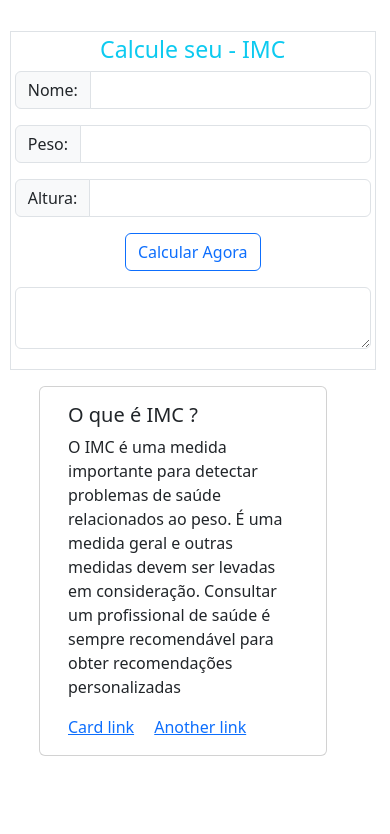
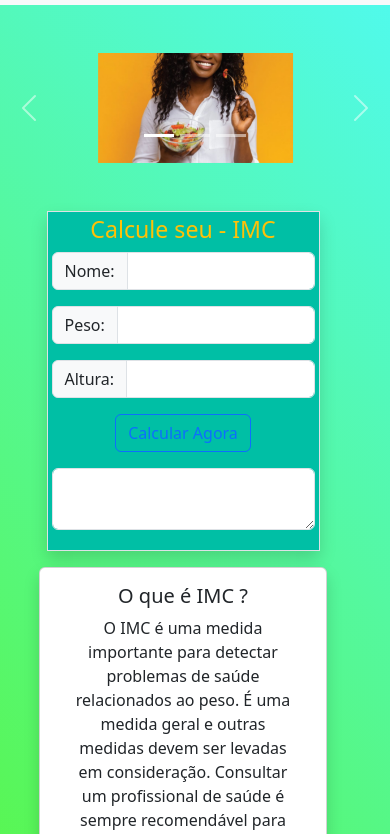
Before and after one commit to Matt1-pixel/calc-imc, a plain HTML site: page index.html in a window 390 px wide. Shown: the part 91-925 px from the top of the page. Before the commit the page ends 847 px from the top, so only its background shows below. Drawn offline with nearby package versions, Linux system fonts and the light colour scheme.

Commit message:
progress

```diff
--- a/index.html
+++ b/index.html
@@ -9,18 +9,18 @@
     <link href="https://cdn.jsdelivr.net/npm/bootstrap@5.3.0-alpha3/dist/css/bootstrap.min.css" rel="stylesheet"
         integrity="sha384-KK94CHFLLe+nY2dmCWGMq91rCGa5gtU4mk92HdvYe+M/SXH301p5ILy+dN9+nJOZ" crossorigin="anonymous">
     <!-- <link rel="stylesheet" href="reset.css"> -->
-    <link rel="stylesheet" href="style.css">
+    <link rel="stylesheet" href="src/style.css">
 
 </head>
 
 <body>
 
-    <nav class=" navbar navbar-expand-lg bg-body-tertiary">
-        <div class="container-fluid ">
+    <nav class="navbar navbar-expand-lg mb-5 bg-body-tertiary">
+        <div class="container-fluid">
             <nav class="navbar bg-body-tertiary">
                 <div class="container">
                     <a class="navbar-brand" href="#">
-                        <img src="/docs/5.3/assets/brand/bootstrap-logo.svg" alt="Bootstrap" width="30" height="24">
+                        <img src="src/photo_2023-04-13_18-54-30.jpg" alt="IMC" width="70" height="54">
                     </a>
                 </div>
             </nav>
@@ -39,20 +39,6 @@
                     <li class="nav-item">
                         <a class="nav-link" href="#">Link</a>
                     </li>
-                    <li class="nav-item dropdown">
-                        <a class="nav-link dropdown-toggle" href="#" role="button" data-bs-toggle="dropdown"
-                            aria-expanded="false">
-                            Dropdown
-                        </a>
-                        <ul class="dropdown-menu">
-                            <li><a class="dropdown-item" href="#">Action</a></li>
-                            <li><a class="dropdown-item" href="#">Another action</a></li>
-                            <li>
-                                <hr class="dropdown-divider">
-                            </li>
-                            <li><a class="dropdown-item" href="#">Something else here</a></li>
-                        </ul>
-                    </li>
 
 
                 </ul>
@@ -64,10 +50,47 @@
         </div>
     </nav>
 
-    <div class="row  container-fluid justify-content-center mt-5">
-        <div class="calculadora-imc  p-1 text-center col-6 mb-3  border container offset-3 ">
 
-            <h3 class="titulo text-info "> Calcule seu - IMC </h3>
+    <h1></h1>
+
+    <div id="carouselExampleIndicators" class="carousel slide mb-5 mt-5">
+        <div class="carousel-indicators">
+            <button type="button" data-bs-target="#carouselExampleIndicators" data-bs-slide-to="0" class="active"
+                aria-current="true" aria-label="Slide 1"></button>
+            <button type="button" data-bs-target="#carouselExampleIndicators" data-bs-slide-to="1"
+                aria-label="Slide 2"></button>
+            <button type="button" data-bs-target="#carouselExampleIndicators" data-bs-slide-to="2"
+                aria-label="Slide 3"></button>
+        </div>
+        <div class="carousel-inner ">
+            <div class="carousel-item active ">
+                <img src="src/Captura de tela 2023-04-13 234156 (1).png" class="d-block w-50 mx-auto"
+                    alt="pessoa saudavel">
+            </div>
+            <div class="carousel-item">
+                <img src="src/receitas-saudaveis (1).jpg" class="d-block w-50 mx-auto" alt="pessoa saudavel">
+            </div>
+            <div class="carousel-item">
+                <img src="src/medico-medindo.jpg" class="d-block w-50 mx-auto" alt="pessoa saudavel">
+            </div>
+        </div>
+        <button class="carousel-control-prev" type="button" data-bs-target="#carouselExampleIndicators"
+            data-bs-slide="prev">
+            <span class="carousel-control-prev-icon" aria-hidden="true"></span>
+            <span class="visually-hidden">Previous</span>
+        </button>
+        <button class="carousel-control-next" type="button" data-bs-target="#carouselExampleIndicators"
+            data-bs-slide="next">
+            <span class="carousel-control-next-icon" aria-hidden="true"></span>
+            <span class="visually-hidden">Next</span>
+        </button>
+    </div>
+
+    <div class="row principal container-fluid justify-content-center  mt-5">
+        <div class="col-sm-3">
+            <div class="calculadora-imc shadow  p-1 text-center col-6 mb-3  border  mx-auto offset-1">
+
+                <h3 class="titulo text-warning "> Calcule seu - IMC </h3>
 
                 <div class="input-group mb-3 nome input">
                     <span class="input-group-text" id="basic-addon1 ">Nome:</span>
@@ -88,21 +111,25 @@
 
                 <div class="input-group  mb-3 mr-1">
 
-                <textarea class="resultado form-control" aria-label="With textarea resultado" id="resultado"></textarea>
+                    <textarea class="resultado form-control" aria-label="With textarea resultado"
+                        id="resultado"></textarea>
                 </div>
 
             </div>
+        </div>
 
-        <div class="card col-6  ml-3" style="width: 18rem;">
+        <div class="card col-6 shadow mx-auto text-center" style="width: 18rem;">
             <div class="card-body">
                 <h5 class="card-title">O que é IMC ?</h5>
 
-                <p class="card-text">O IMC é uma medida importante para detectar problemas de saúde relacionados ao peso. É uma medida geral e outras medidas devem ser levadas em consideração. Consultar um profissional de saúde é sempre recomendável para obter recomendações personalizadas</p>
-                <a href="#" class="card-link">Card link</a>
-                <a href="#" class="card-link">Another link</a>
-            </div>
+                <p class="card-text">O IMC é uma medida importante para detectar problemas de saúde relacionados ao
+                    peso. É uma medida geral e outras medidas devem ser levadas em consideração. Consultar um
+                    profissional de saúde é sempre recomendável para obter recomendações personalizadas</p>
+
             </div>
 
+
+    </div>
     </div>
 
 
--- /dev/null
+++ b/src/style.css
@@ -0,0 +1,29 @@
+body {
+    background: rgb(89,246,73);
+background: linear-gradient(45deg, rgba(89,246,73,1) 10%, rgba(80,250,247,1) 100%);
+
+}
+.calculadora-imc {
+background-color: #00BFA5;
+
+}
+
+
+
+.principal {
+    margin-bottom: 22vh;
+}
+
+
+@media (max-width: 700px) {
+.calculadora-imc {
+    width: 50vw;
+}
+@media (max-width: 500px) {
+    .calculadora-imc {
+    width: 70vw;
+    margin: auto;
+    margin-left: 5vw;
+    }
+}
+}
--- a/style.css
+++ /dev/null
@@ -1,13 +0,0 @@
-@media (max-width: 700px) {
-    .calculadora-imc {
-    width: 50vw;
-}
-@media(max-width: 500px) {
-.calculadora-imc {
-    width: 100vw;
-   margin: auto ;
-   margin-left: 5vw;
-
-}
-}
-}
```
Also changed, not shown: src/Captura de tela 2023-04-13 234156 (1).png (added), src/medico-medindo.jpg (added), src/photo_2023-04-13_18-54-30.jpg (added), src/receitas-saudaveis (1).jpg (added), src/reset.css (renamed from reset.css). Lines whose indentation alone changed are shown as unchanged.
